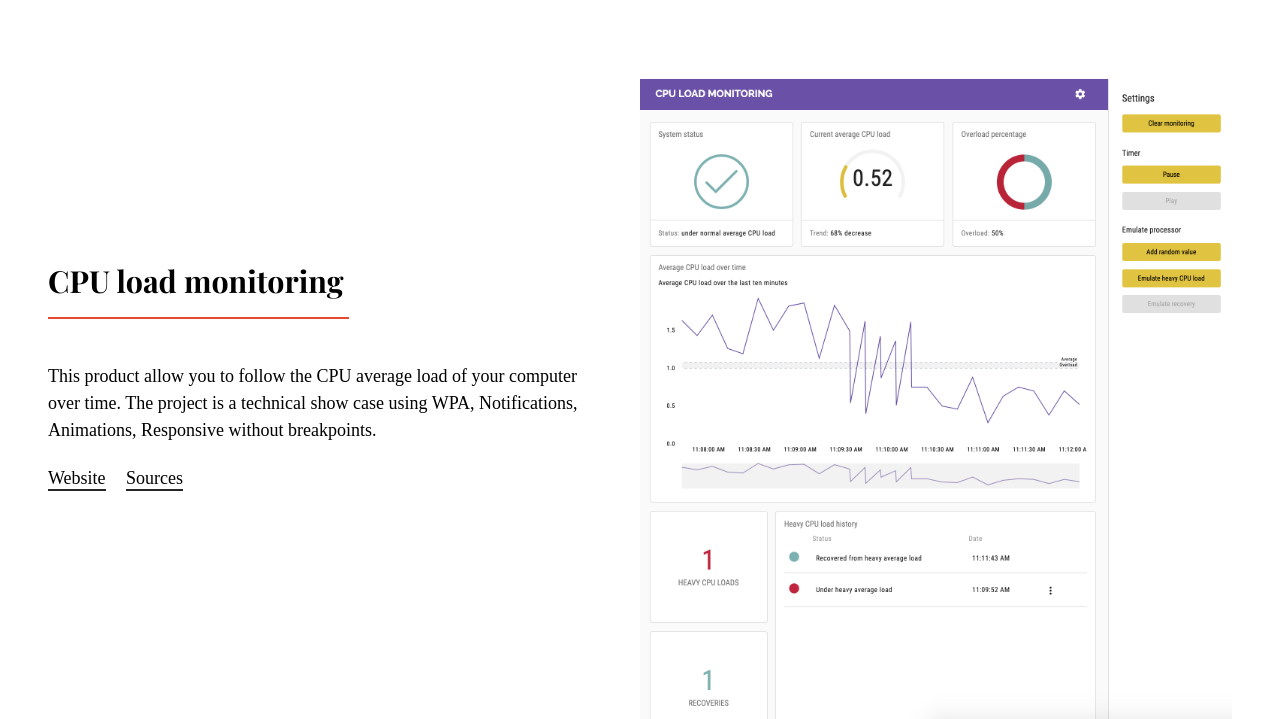
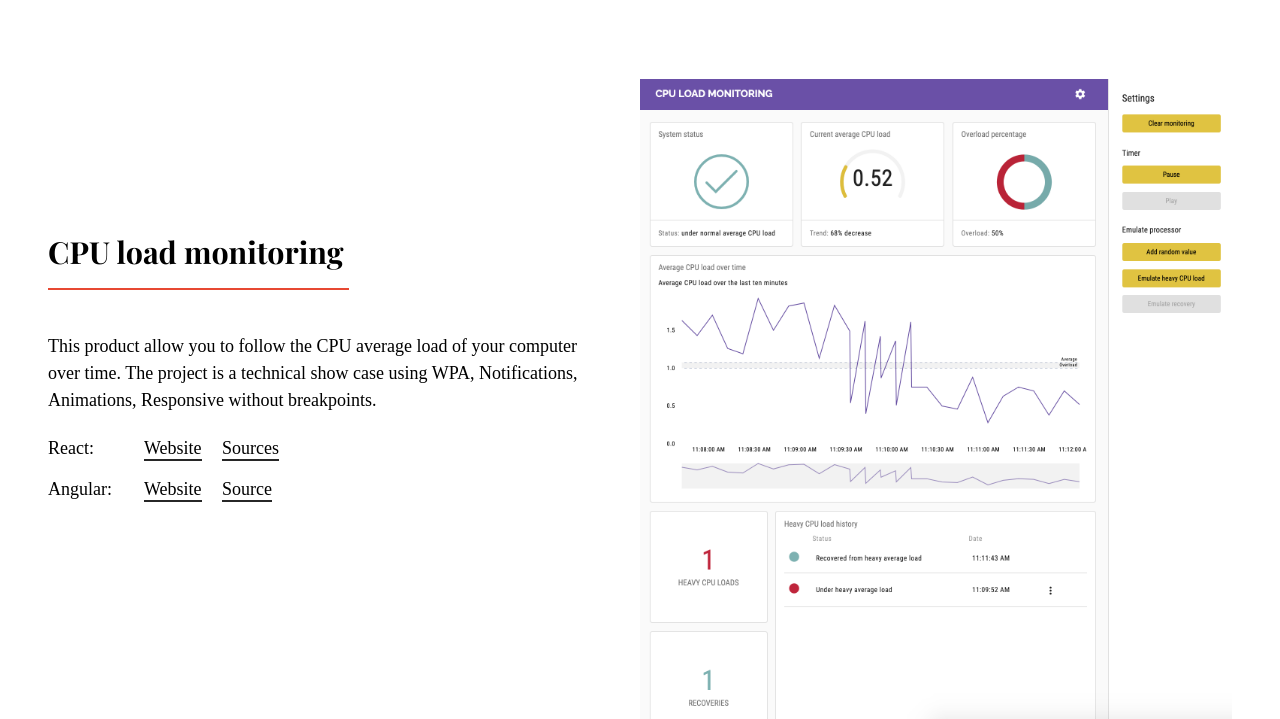
Before and after one commit to amortemousque/portfolio, a PHP site: page / in a window 1280 px wide. Shown: the part 2420-3139 px from the top of the page. Run offline with PHP 8.4, Linux system fonts and the light colour scheme; some web fonts are replaced.

Commit message:
Add cpu monitoring react links

```diff
--- a/assets/style.css
+++ b/assets/style.css
@@ -87,8 +87,8 @@ main {
 }
 
 .article-image-preview {
-    object-fit: cover;
-    inline-size: 100%;
+  object-fit: cover;
+  inline-size: 100%;
 }
 
 .article-2x-images {
@@ -153,7 +153,20 @@ main {
 /* Links  */
 
 .article-links {
-  margin-left: -1rem;
+  margin-inline-start: -1rem;
+}
+
+.article-link-section {
+  margin-inline-start: 1rem;
+  display: flex;
+}
+
+.article-link-section dt {
+  width: 80px;
+}
+
+.article-link-section dd {
+  margin-inline-start: 0;
 }
 
 a {
--- a/index.html
+++ b/index.html
@@ -36,7 +36,7 @@
                 </div>
             </div>
             <div class="article-images">
-                <img class="article-image-preview" src="./assets/images/lesnouveauxhertiers.png" loading="lazy" alt="Les nouveaux héritiers front page screeshot">
+                <img class="article-image-preview" src="./assets/images/lesnouveauxhertiers.png" loading="eager" alt="Les nouveaux héritiers front page screeshot">
             </div>
         </article>
         <article class="article-layout-2">
@@ -66,8 +66,20 @@
                     breakpoints.
                 </p>
                 <div class="article-links">
-                    <a target="_blank" href="https://cpu-monitoring.mortemousque.com/">Website</a>
-                    <a target="_blank" href="https://github.com/amortemousque/cpu-monitoring">Sources</a>
+                    <dl class="article-link-section">
+                        <dt>React:</dt>
+                        <dd>
+                            <a target="_blank" href="https://r-cpu-monitoring.mortemousque.com/">Website</a>
+                            <a target="_blank" href="https://github.com/amortemousque/r-cpu-monitoring">Sources</a>
+                        </dd>
+                    </dl>
+                    <dl class="article-link-section">
+                        <dt>Angular:</dt>
+                        <dd>
+                            <a target="_blank" href="https://cpu-monitoring.mortemousque.com/">Website</a>
+                            <a target="_blank" href="https://github.com/amortemousque/cpu-monitoring">Source</a>
+                        </dd>
+                    </dl>
                 </div>
             </div>
             <div class="article-images">
```
